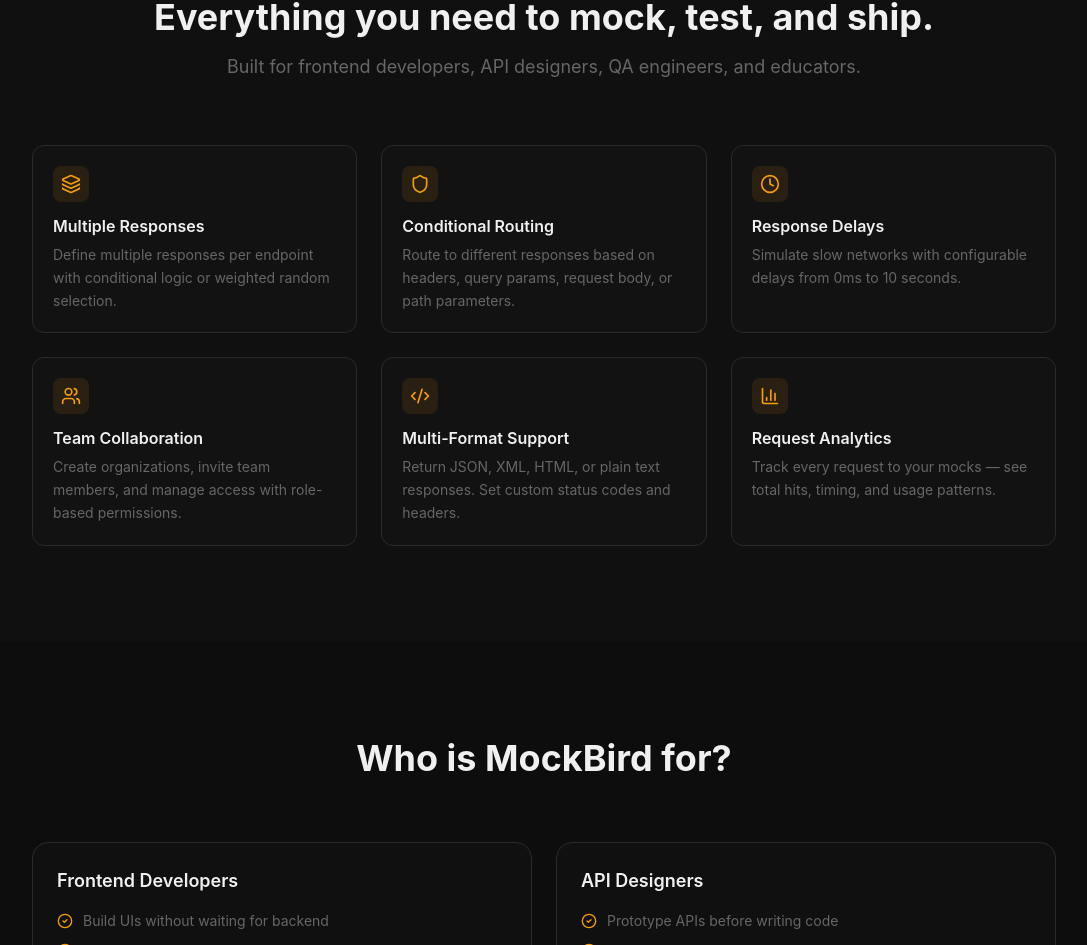
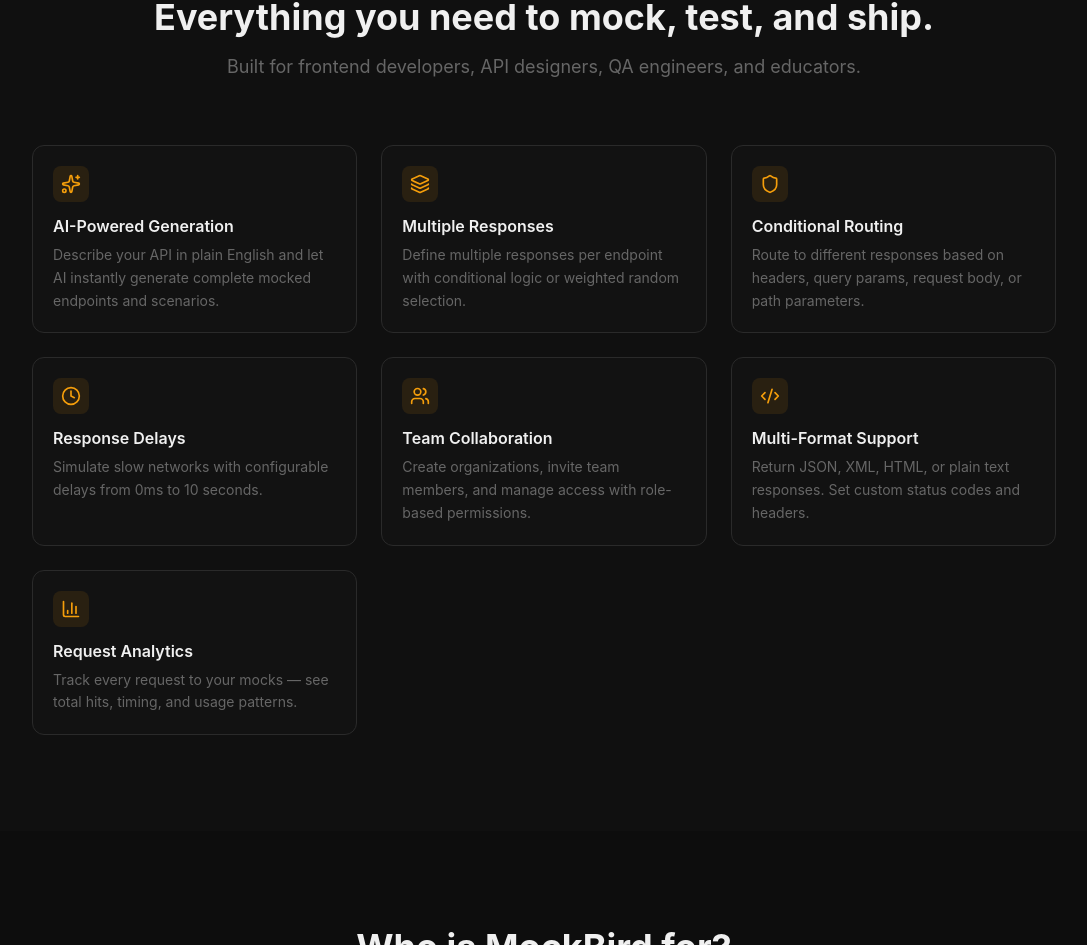
Before and after one commit to GauravRai2002/frontend-mock, a Next.js app: page / in a window 1280 px wide. Shown: the part 1873-2818 px from the top of the page, without its empty margins (96-1183 px from the left). Built offline with nearby package versions, Linux system fonts and the light colour scheme; no server answers.

Commit message:
feat: Add AI Generation feature card to landing page

```diff
--- a/src/app/page.tsx
+++ b/src/app/page.tsx
@@ -188,6 +188,11 @@
           <div className="grid sm:grid-cols-2 lg:grid-cols-3 gap-6">
             {[
               {
+                icon: <Sparkles size={20} />,
+                title: 'AI-Powered Generation',
+                desc: 'Describe your API in plain English and let AI instantly generate complete mocked endpoints and scenarios.'
+              },
+              {
                 icon: <Layers size={20} />,
                 title: 'Multiple Responses',
                 desc: 'Define multiple responses per endpoint with conditional logic or weighted random selection.'
```
